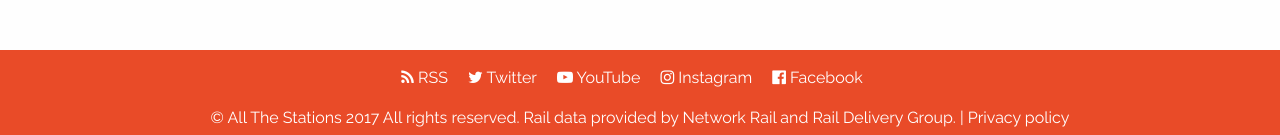
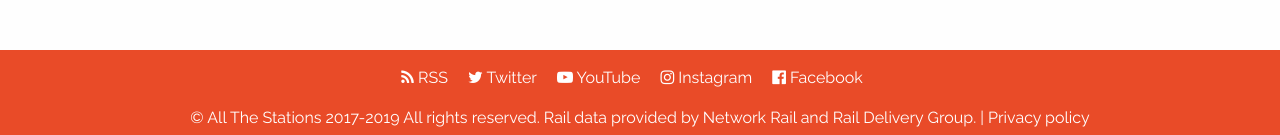
Before and after one commit to khawkins98/all-the-stations, a Jekyll site: the page built from index.md, in a window 1280 px wide. Shown: the part 1816-1951 px from the top of the page. Built offline with Jekyll 4.4.1, drawn with Linux system fonts in a browser that asks for light colours; nearby versions of some CDN libraries; comment, search, counter and statistics services are not loaded.

Commit message:
Update Copyright date

```diff
--- a/_includes/footer.html
+++ b/_includes/footer.html
@@ -7,7 +7,7 @@
       <span class="padding-right-large"><a class="color-white" href="http://www.instagram.com/allthestations/"><i class="fa fa-instagram" aria-hidden="true"></i> Instagram</a></span>
       <span class="padding-right-large"><a class="color-white" href="http://www.facebook.com/AllTheStations/"><i class="fa fa-facebook-official" aria-hidden="true"></i> Facebook</a></span>
     </div>
-    <div class="color-white padding-top-large small">&copy; All The Stations 2017 All rights reserved. Rail data provided by Network Rail and Rail Delivery Group. | <a href="/privacy">Privacy policy</a></div>
+    <div class="color-white padding-top-large small">&copy; All The Stations 2017-2019 All rights reserved. Rail data provided by Network Rail and Rail Delivery Group. | <a href="/privacy">Privacy policy</a></div>
   </div>
 </footer>
 
```
